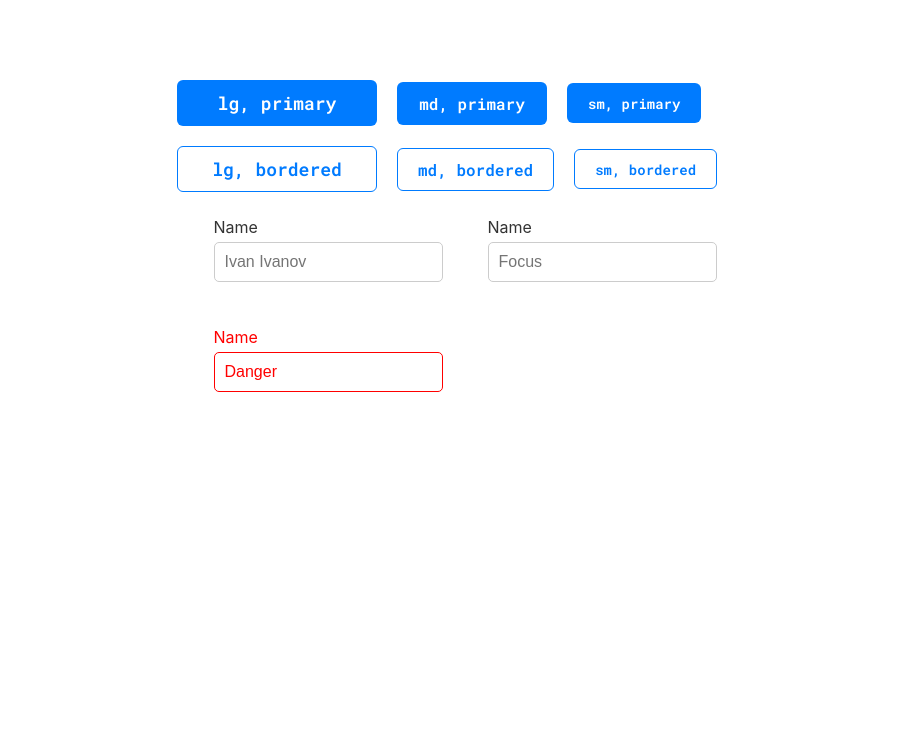
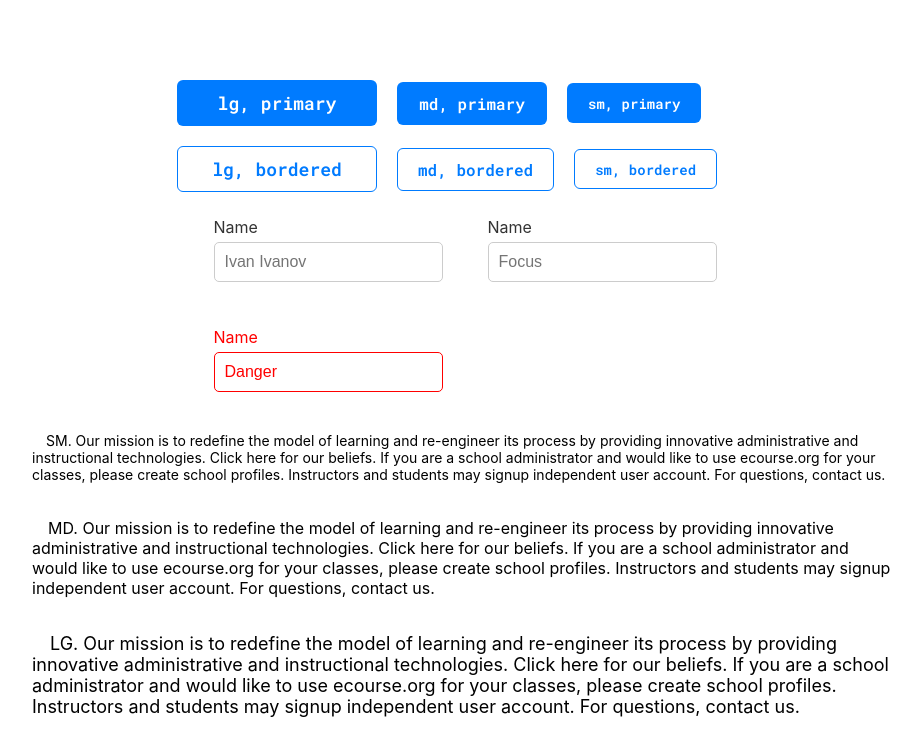
Before and after one commit to 1ASPER/ui-lib, a React (Create React App) app: page / in a window 1280 px wide. Shown: the top 756 px of the page, without its empty margins (175-1096 px from the left). Built offline with nearby package versions, Linux system fonts and the light colour scheme.

Commit message:
added [typography] component

```diff
--- a/src/App.js
+++ b/src/App.js
@@ -1,5 +1,7 @@
 import { Button } from './components/Button';
 import { Input } from './components/Input';
+import { Typography } from './components/Typography';
+
 
 function App() {
   return (
@@ -28,6 +30,34 @@ function App() {
             {/* <Input type="text" placeholder="Enter your password" disabled label="Name" value="Disabled"/> */}
         </div>
 
+        <div className="typography-container">
+          <Typography textSize="sm">
+          SM. Our mission is to redefine the model of learning and re-engineer
+          its process by providing innovative administrative and instructional
+          technologies. Click here for our beliefs. If you are a school
+          administrator and would like to use ecourse.org for your classes,
+          please create school profiles. Instructors and students may signup
+          independent user account. For questions, contact us.
+          </Typography>
+          <Typography textSize="md">
+          MD. Our mission is to redefine the model of learning and re-engineer
+          its process by providing innovative administrative and instructional
+          technologies. Click here for our beliefs. If you are a school
+          administrator and would like to use ecourse.org for your classes,
+          please create school profiles. Instructors and students may signup
+          independent user account. For questions, contact us.
+          </Typography>
+          <Typography textSize="lg">
+          LG. Our mission is to redefine the model of learning and re-engineer
+          its process by providing innovative administrative and instructional
+          technologies. Click here for our beliefs. If you are a school
+          administrator and would like to use ecourse.org for your classes,
+          please create school profiles. Instructors and students may signup
+          independent user account. For questions, contact us.
+          </Typography>
+        </div>
+
+
     </div>
   );
 }
--- /dev/null
+++ b/src/components/Typography/index.css
@@ -0,0 +1,16 @@
+.typography {
+    text-indent: 1em;
+    margin: 15px;
+  }
+
+  .typography--sm {
+    font-size: 14px;
+  }
+
+  .typography--md {
+    font-size: 16px;
+  }
+
+  .typography--lg {
+    font-size: 18px;
+  }
--- /dev/null
+++ b/src/components/Typography/index.jsx
@@ -0,0 +1,12 @@
+import './index.css';
+
+export function Typography(props) {
+  const { textSize = 'md', className = '', children } = props;
+  const typographyClasses = `typography typography--${textSize} ${className}`;
+
+  return (
+    <p className={typographyClasses}>
+      {children}
+    </p>
+  );
+}
--- a/src/index.css
+++ b/src/index.css
@@ -33,3 +33,10 @@ body {
   gap: 15px;
   margin: 10px;
 }
+
+.typography-container {
+  display: grid;
+  width: 70%;
+  grid-template-rows: repeat(3, auto);
+  gap: 5px;
+}
```
